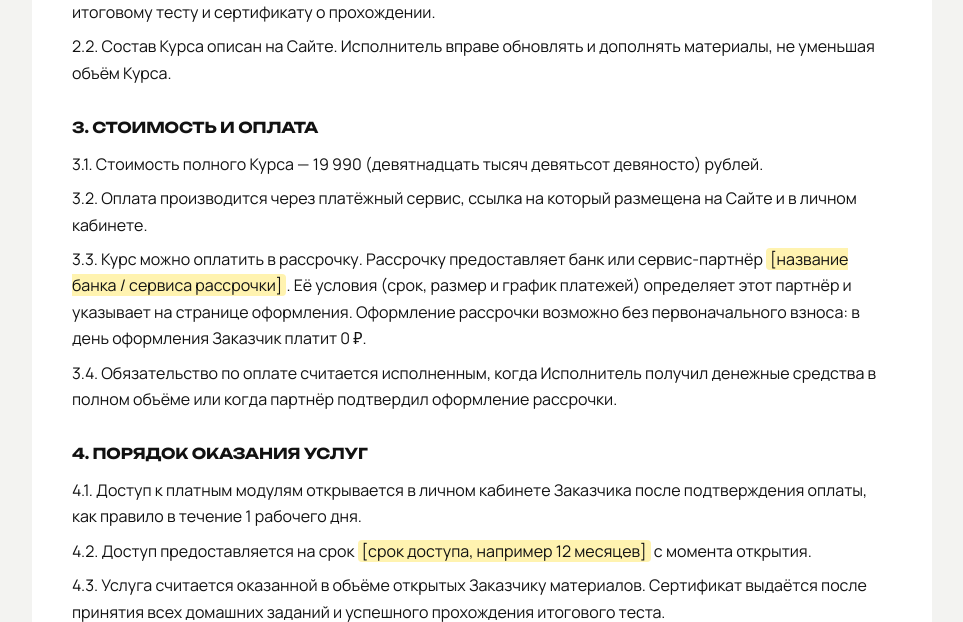
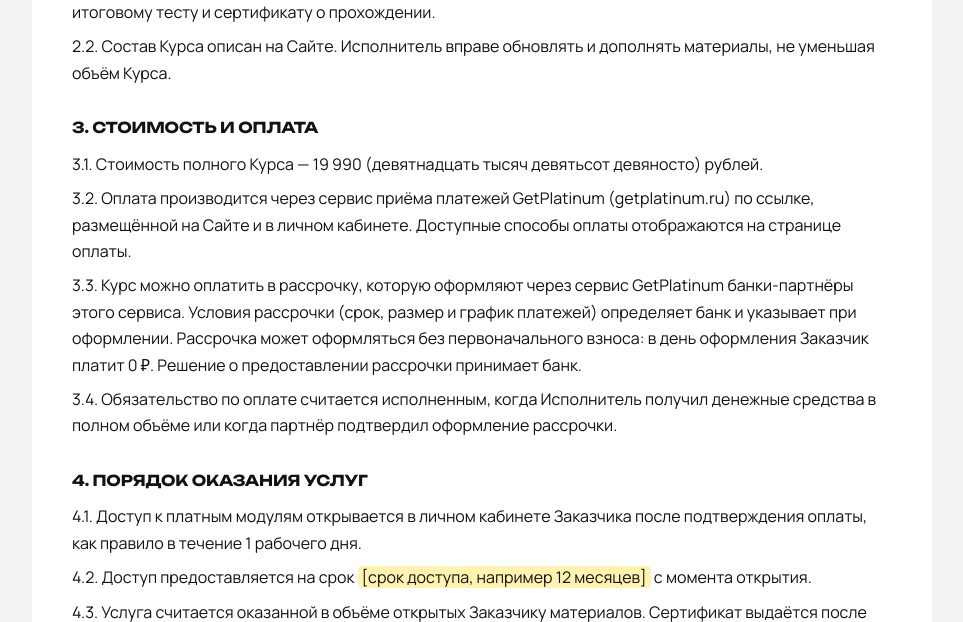
Before and after one commit to tspasova0705-ux/mysite, a PHP site: page /offer.html in a window 1280 px wide. Shown: the part 634-1256 px from the top of the page, without its empty margins (158-1121 px from the left). Run offline with PHP 8.4, Linux system fonts and the light colour scheme.

Commit message:
Use GetPlatinum payment link for course purchase
Landing "Buy course" opens the GetPlatinum payment page directly,
the cabinet uses it as the default payment link, and the offer names
GetPlatinum as the payment and installment service.

Co-Authored-By: Claude Opus 5.5 <noreply@anthropic.com>
Claude-Session: https://claude.ai/code/session_015gxBjUa9Ty9qLThEiKhuUU

```diff
--- a/lk/inc/bootstrap.php
+++ b/lk/inc/bootstrap.php
@@ -132,7 +132,7 @@ function seed_course(PDO $pdo): void {
             ->execute([$i + 1, $t['text'], $t['type'], json_encode($t['options'] ?? [], JSON_UNESCAPED_UNICODE), $t['correct'] ?? 0]);
     }
     seed_bonus_files($pdo);
-    $defaults = ['pass_percent' => '70', 'sequential' => '1', 'pay_url' => '',
+    $defaults = ['pass_percent' => '70', 'sequential' => '1', 'pay_url' => 'https://tatimarch.getplatinum.ru/payment/bULBnxH',
         'course_price' => '19 990 ₽', 'price_note' => 'Сегодня 0 ₽ — доступна рассрочка', 'pay_text' => 'После оплаты нажмите «Я оплатил(а)» — администратор откроет доступ.'];
     foreach ($defaults as $k => $v) $pdo->prepare('INSERT OR IGNORE INTO settings(key,value) VALUES(?,?)')->execute([$k, $v]);
     $pdo->commit();
--- a/offer.html
+++ b/offer.html
@@ -26,8 +26,8 @@
 
 <h2>3. Стоимость и оплата</h2>
 <p>3.1. Стоимость полного Курса — 19 990 (девятнадцать тысяч девятьсот девяносто) рублей.</p>
-<p>3.2. Оплата производится через платёжный сервис, ссылка на который размещена на Сайте и в личном кабинете.</p>
-<p>3.3. Курс можно оплатить в рассрочку. Рассрочку предоставляет банк или сервис-партнёр <span class="fill">[название банка / сервиса рассрочки]</span>. Её условия (срок, размер и график платежей) определяет этот партнёр и указывает на странице оформления. Оформление рассрочки возможно без первоначального взноса: в день оформления Заказчик платит 0 ₽.</p>
+<p>3.2. Оплата производится через сервис приёма платежей GetPlatinum (getplatinum.ru) по ссылке, размещённой на Сайте и в личном кабинете. Доступные способы оплаты отображаются на странице оплаты.</p>
+<p>3.3. Курс можно оплатить в рассрочку, которую оформляют через сервис GetPlatinum банки-партнёры этого сервиса. Условия рассрочки (срок, размер и график платежей) определяет банк и указывает при оформлении. Рассрочка может оформляться без первоначального взноса: в день оформления Заказчик платит 0 ₽. Решение о предоставлении рассрочки принимает банк.</p>
 <p>3.4. Обязательство по оплате считается исполненным, когда Исполнитель получил денежные средства в полном объёме или когда партнёр подтвердил оформление рассрочки.</p>
 
 <h2>4. Порядок оказания услуг</h2>
```
Also changed, not shown: index.html (+3 -4 lines).
